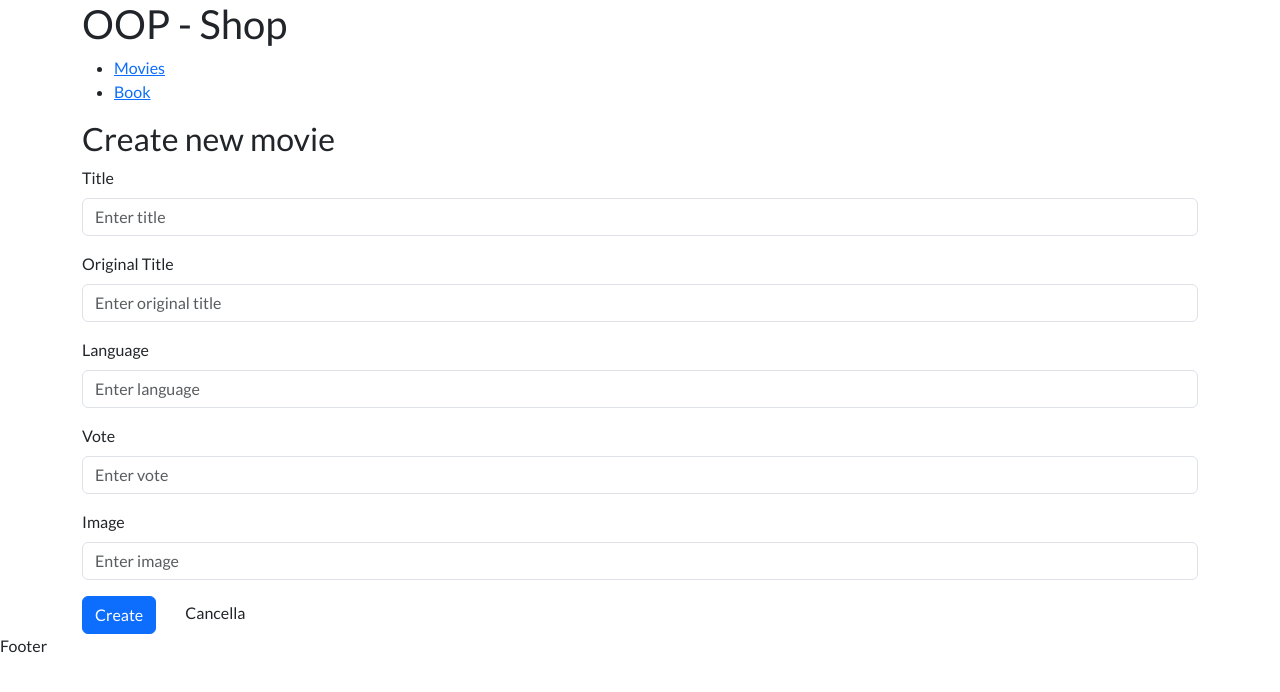
After one commit to Classe-107/LC-Shop, a PHP site: page /Views/movies/create.php in a window 1280 px wide. The commit adds this page. Shown: the top 692 px of the page. Run offline with PHP 8.4, Linux system fonts and the light colour scheme.

Commit message:
create form

```diff
--- /dev/null
+++ b/Views/movies/create.php
@@ -0,0 +1,43 @@
+<?php
+include __DIR__ . '/../header.php';
+include __DIR__ . '/../../Model/Movie.php';
+
+?>
+<section class="container">
+    <div class="d-flex">
+        <h2>Create new movie</h2>
+    </div>
+
+    <div class="row gy-4">
+        <div class="col">
+            <form action="<?= $_SERVER['PHP_SELF'] ?>" method="post">
+                <div class="mb-3">
+                    <label for="title" class="form-label">Title</label>
+                    <input type="text" class="form-control" id="title" name="title" placeholder="Enter title">
+                </div>
+                <div class="mb-3">
+                    <label for="original_title" class="form-label">Original Title</label>
+                    <input type="text" class="form-control" id="original_title" name="original_title"
+                        placeholder="Enter original title">
+                </div>
+                <div class="mb-3">
+                    <label for="language" class="form-label">Language</label>
+                    <input type="text" class="form-control" id="language" name="language" placeholder="Enter language">
+                </div>
+                <div class="mb-3">
+                    <label for="vote" class="form-label">Vote</label>
+                    <input type="number" class="form-control" id="vote" name="vote" placeholder="Enter vote">
+                </div>
+                <div class="mb-3">
+                    <label for="image" class="form-label">Image</label>
+                    <input type="text" class="form-control" id="image" name="image" placeholder="Enter image">
+                </div>
+                <button type="submit" class="btn btn-primary">Create</button>
+                <button type="reset" class="btn btn-default"></button>Cancella</button>
+            </form>
+        </div>
+    </div>
+</section>
+<?php
+include __DIR__ . '/../footer.php';
+?>
--- a/Views/movies/index.php
+++ b/Views/movies/index.php
@@ -4,7 +4,11 @@ include __DIR__ . '/../../Model/Movie.php';
 $result = Movie::fetchAll($conn, 'movies');
 ?>
 <section class="container">
-    <h2>Movies</h2>
+    <div class="d-flex">
+        <h2>Movies</h2>
+        <a class="btn btn-primary ms-auto my-4" href="create.php">Add new movie</a>
+    </div>
+
     <div class="row gy-4">
         <?php
 
```
